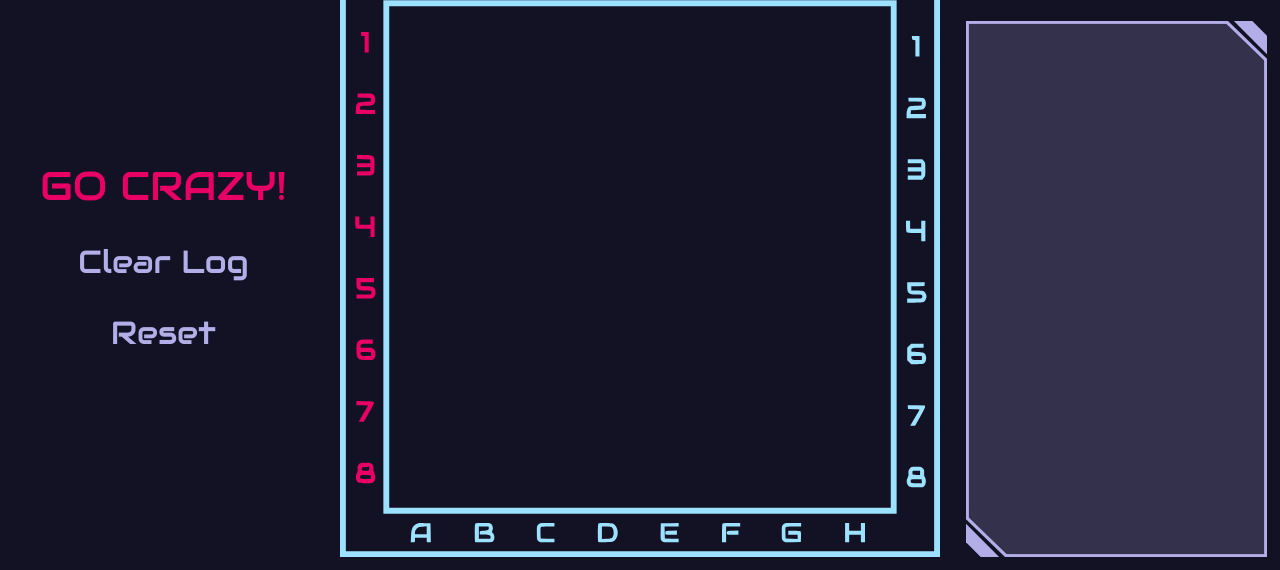
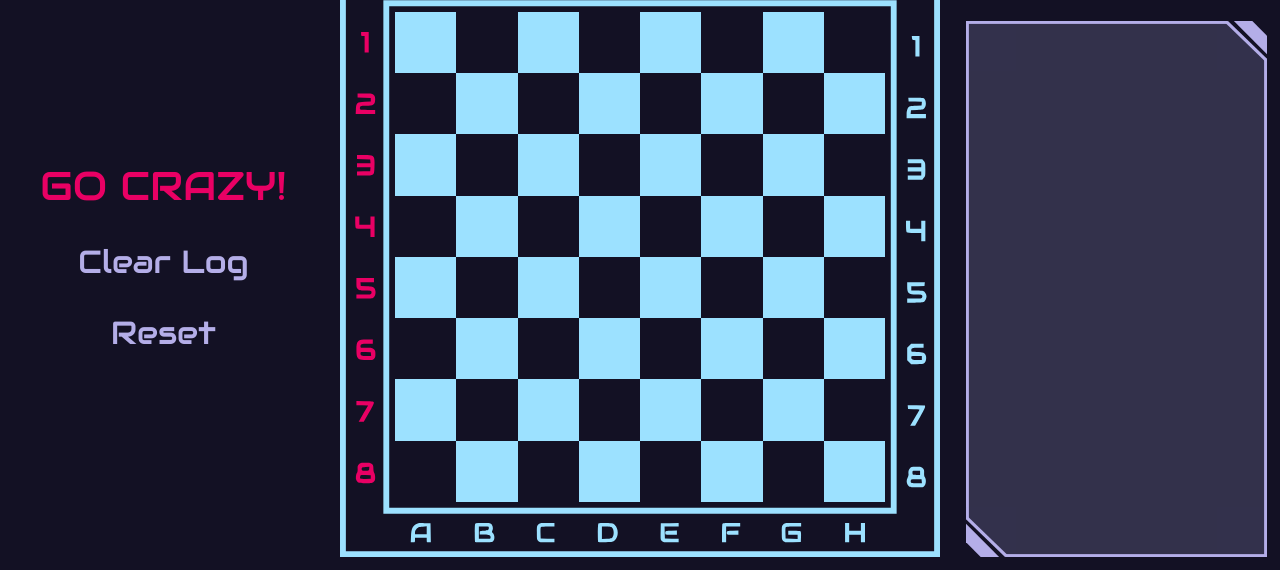
Before and after one commit to Diaa-E/knights-travails, a website built with webpack: page index.html in a window 1280 px wide. Shown: the part 256-826 px from the top of the page. Built offline with nearby package versions, Linux system fonts and the light colour scheme.

Commit message:
Generate checkered board

```diff
--- a/src/interface.js
+++ b/src/interface.js
@@ -82,5 +82,34 @@ function board()
     const divBoard = document.createElement("div");
     domUtility.addClasses(divBoard, ["board-wrapper"]);
 
+    const divCheckers = document.createElement("div");
+    domUtility.addClasses(divCheckers, ["checkers-wrapper"]);
+    divBoard.append(divCheckers);
+
+    const checkers = ["sq-white", "sq-black"];
+    let currentBlack = true;
+
+    for (let x = 0; x < 8; x++)
+    {
+        currentBlack = !currentBlack; //invert after each row
+
+        for (let y = 0; y < 8; y++)
+        {
+            const divSquare = document.createElement("div");
+
+            if (currentBlack)
+            {
+                domUtility.addClasses(divSquare, [checkers[1]]);
+            }
+            else
+            {
+                domUtility.addClasses(divSquare, [checkers[0]]);
+            }
+
+            currentBlack = !currentBlack
+            divCheckers.append(divSquare);
+        }
+    }
+
     return divBoard;
 }
--- a/src/style.css
+++ b/src/style.css
@@ -45,4 +45,21 @@
     background-size: contain;
     height: 600px;
     width: 600px;
+    padding: 55px;
 }
+
+.checkers-wrapper{
+    height: 100%;
+    width: 100%;
+    display: grid;
+    grid-template-columns: repeat(8, 1fr);
+    grid-template-rows: repeat(8, 1fr);
+}
+
+.sq-black{
+    background-color: var(--transparent);
+}
+
+.sq-white{
+    background-color: var(--blue);
+}
```
